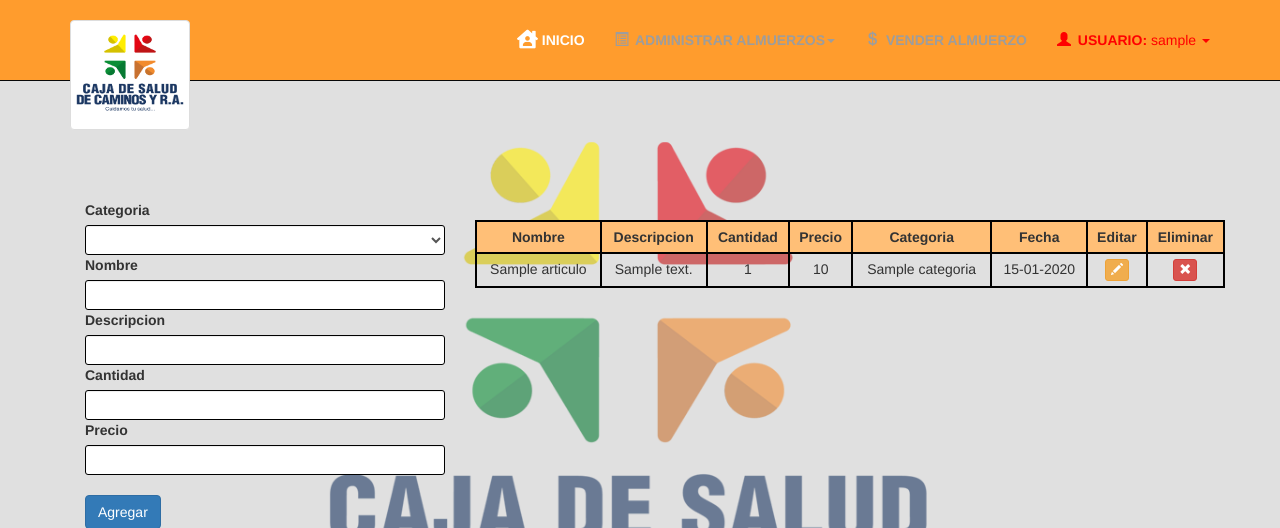
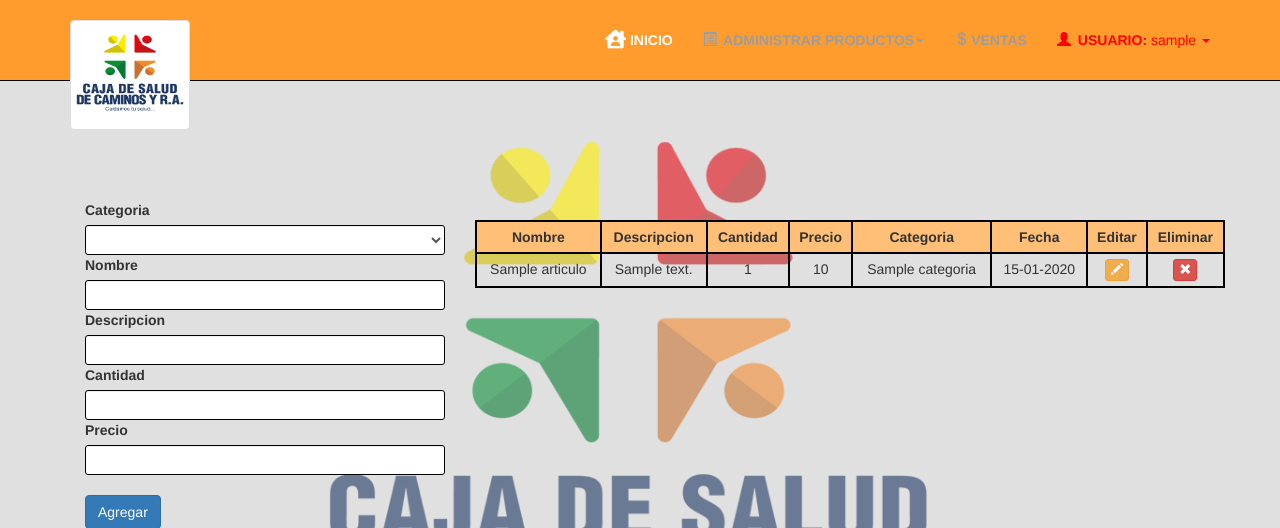
Before and after one commit to MiguelEspMol/ventas, a PHP site: page /pruebas/vistas/articulos.php in a window 1280 px wide. Shown: the top 528 px of the page. Run offline with PHP 8.4, Linux system fonts and the light colour scheme; the visitor is signed in with stand-in values (Sample User, id 1); tables that the repository leaves empty hold one stand-in row (values such as "Sample post").

Commit message:
arreglo menu

```diff
--- a/vistas/menu.php
+++ b/vistas/menu.php
@@ -161,14 +161,14 @@ body {
           </li>
           </li>
           <li class="dropdown">
-            <a href="#" class="dropdown-toggle" data-toggle="dropdown" role="button" aria-haspopup="true" aria-expanded="false"><span class="glyphicon glyphicon-list-alt"></span><b> ADMINISTRAR ALMUERZOS</b><span class="caret"></span></a>
+            <a href="#" class="dropdown-toggle" data-toggle="dropdown" role="button" aria-haspopup="true" aria-expanded="false"><span class="glyphicon glyphicon-list-alt"></span><b> ADMINISTRAR PRODUCTOS</b><span class="caret"></span></a>
             <ul class="dropdown-menu">
               <li><a href="categorias.php"><b>CATEGORIAS</b></a></li>
               <li><a href="articulos.php"><b>PLATOS</b></a></li>
             </ul>
           </li>
 
-        <li><a href="ventas.php"><span class="glyphicon glyphicon-usd"></span><b> VENDER ALMUERZO</b></a>
+        <li><a href="ventas.php"><span class="glyphicon glyphicon-usd"></span><b>VENTAS</b></a>
           </li>
 
           <li class="dropdown" >
```
